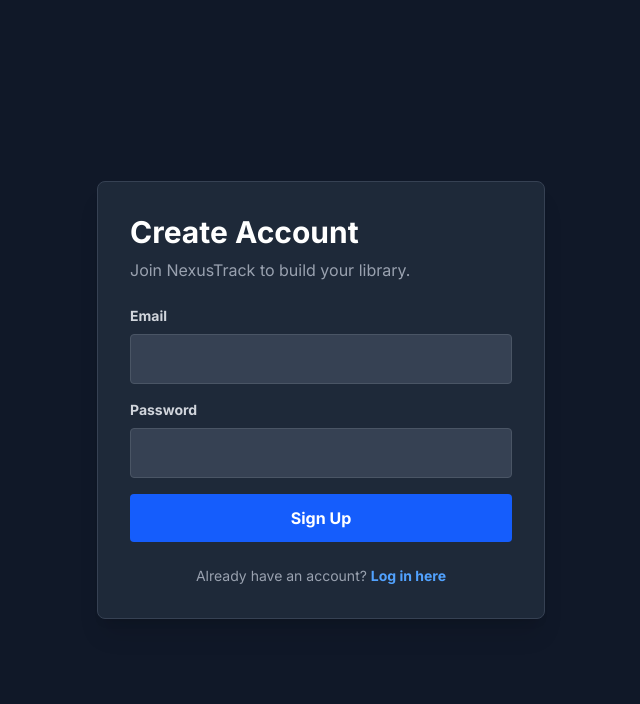
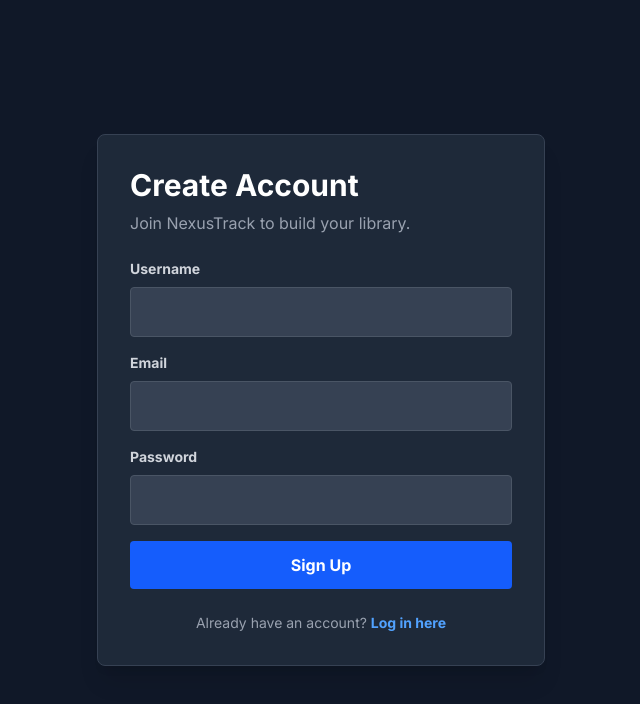
Before and after one commit to Borse2004/nexustrack, a Next.js app in the folder frontend/: page /signup in a window 1280 px wide. Shown: the top 704 px of the page, without its empty margins (319-959 px from the left). Built offline with nearby package versions, Linux system fonts and the light colour scheme; no server answers.

Commit message:
Update signup route and add username field

```diff
--- a/frontend/src/app/signup/page.tsx
+++ b/frontend/src/app/signup/page.tsx
@@ -1,10 +1,11 @@
- "use client";
+"use client";
 
 import { useState } from "react";
 import { useRouter } from "next/navigation";
 import api from "../../lib/api";
 
 export default function SignUp() {
+  const [username, setUsername] = useState(""); // ADDED: Username state
   const [email, setEmail] = useState("");
   const [password, setPassword] = useState("");
   const [error, setError] = useState("");
@@ -17,8 +18,9 @@
     setLoading(true);
 
     try {
-      // Hits the user creation route in your FastAPI backend
-      await api.post("/api/users/", {
+      // UPDATED: The exact route required by your backend
+      await api.post("/api/users/register", {
+        username: username,
         email: email,
         password: password,
       });
@@ -26,7 +28,7 @@
       // Redirects to login upon successful creation
       router.push("/login?registered=true");
     } catch (err: any) {
-      setError(err.response?.data?.detail || "Failed to create account. Email might already exist.");
+      setError(err.response?.data?.detail || "Failed to create account. Username or email might already exist.");
     } finally {
       setLoading(false);
     }
@@ -45,6 +47,17 @@
         )}
 
         <form onSubmit={handleSignUp} className="space-y-4">
+          {/* ADDED: Username Input */}
+          <div>
+            <label className="block text-gray-300 text-sm font-bold mb-2">Username</label>
+            <input
+              type="text"
+              value={username}
+              onChange={(e) => setUsername(e.target.value)}
+              className="w-full p-3 rounded bg-gray-700 text-white border border-gray-600 focus:border-blue-500 focus:outline-none"
+              required
+            />
+          </div>
           <div>
             <label className="block text-gray-300 text-sm font-bold mb-2">Email</label>
             <input
```
